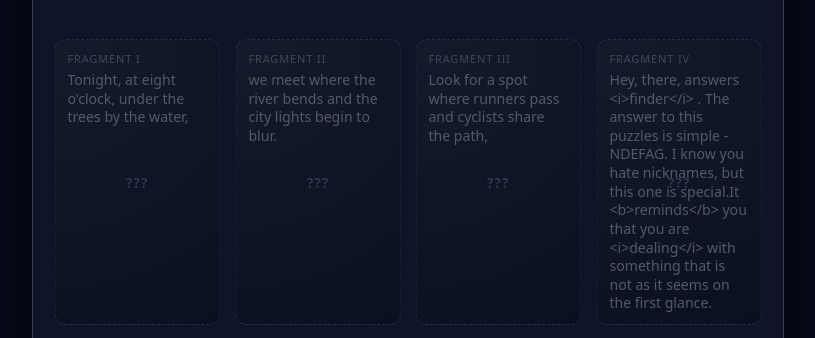
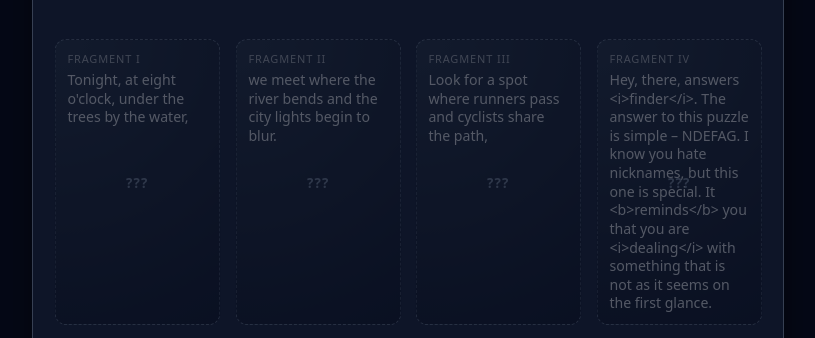
Before and after one commit to davidkop36/Quest, a plain HTML site: page index.html in a window 1280 px wide. Shown: the part 250-588 px from the top of the page, without its empty margins (232-1047 px from the left). Drawn offline with Linux system fonts and the light colour scheme.

Commit message:
Update index.html

```diff
--- a/index.html
+++ b/index.html
@@ -275,38 +275,40 @@
    const TILE_TEXTS = [
   {
     label: "Fragment I",
-        text: "Tonight, at eight o'clock, under the trees by the water,",
+    text: "Tonight, at eight o'clock, under the trees by the water,"
   },
   {
     label: "Fragment II",
-        text: "we meet where the river bends and the city lights begin to blur.",
+    text: "we meet where the river bends and the city lights begin to blur."
   },
   {
     label: "Fragment III",
-        text: "Look for a spot where runners pass and cyclists share the path,",
+    text: "Look for a spot where runners pass and cyclists share the path,"
   },
   {
     label: "Fragment IV",
-        text: "Hey, there, answers <i>finder</i> . The answer to this puzzles is simple - NDEFAG. I know you hate nicknames, but this one is special." +
-          "It <b>reminds</b> you that you are <i>dealing</i> with something that is not as it seems on the first glance.",
+    text: `Hey, there, answers <i>finder</i>. The answer to this puzzle is simple – NDEFAG.
+           I know you hate nicknames, but this one is special.
+           It <b>reminds</b> you that you are <i>dealing</i> with something that is not as it seems on the first glance.`
   },
   {
     label: "Fragment V",
-        text: "There will be a small celebration waiting – for one very specific Andrey.",
+    text: "There will be a small celebration waiting – for one very specific Andrey."
   },
   {
     label: "Fragment VI",
-        text: "Follow the glow of candles and maybe something slightly ridiculous.",
+    text: "Follow the glow of candles and maybe something slightly ridiculous."
   },
   {
     label: "Fragment VII",
-        text: "If you’re not sure which bench, trust the compass of our shared adventures.",
+    text: "If you’re not sure which bench, trust the compass of our shared adventures."
   },
   {
     label: "Fragment VIII",
     text: "When in doubt, message your favorite quest-master for one last hint."
   }
 ];
+
 
     // The final message revealed once enough codes are entered.
     const FINAL_MESSAGE = `
```
Lines whose indentation alone changed are shown as unchanged.
